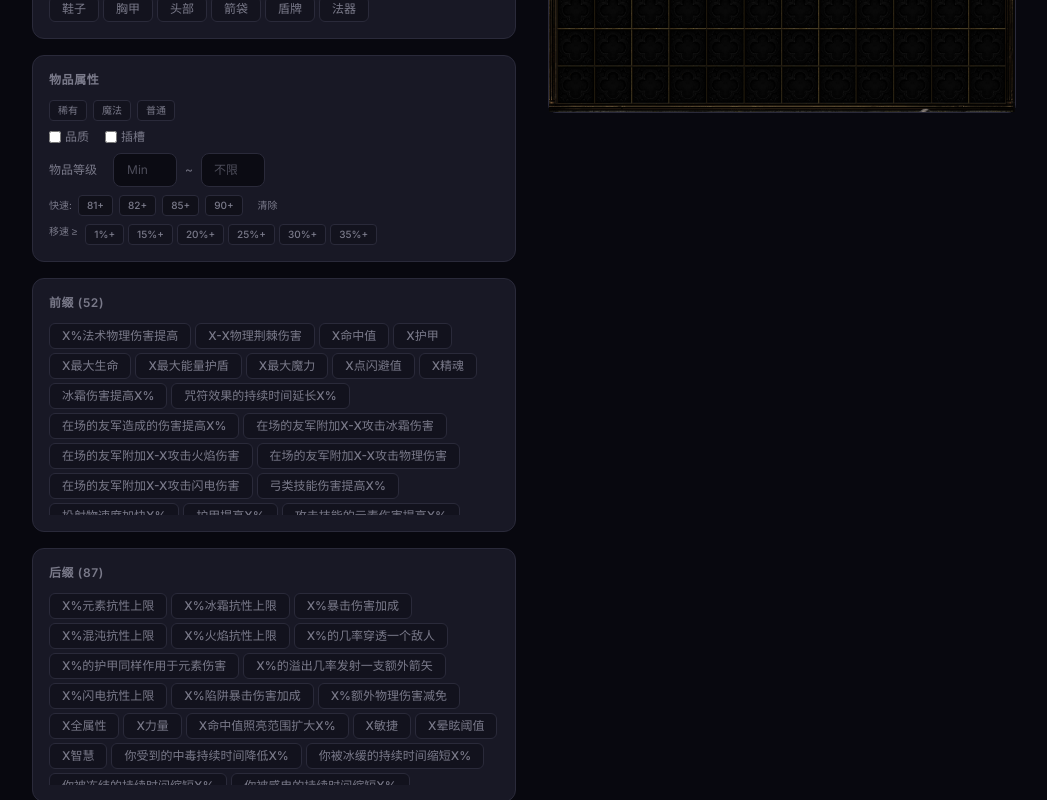
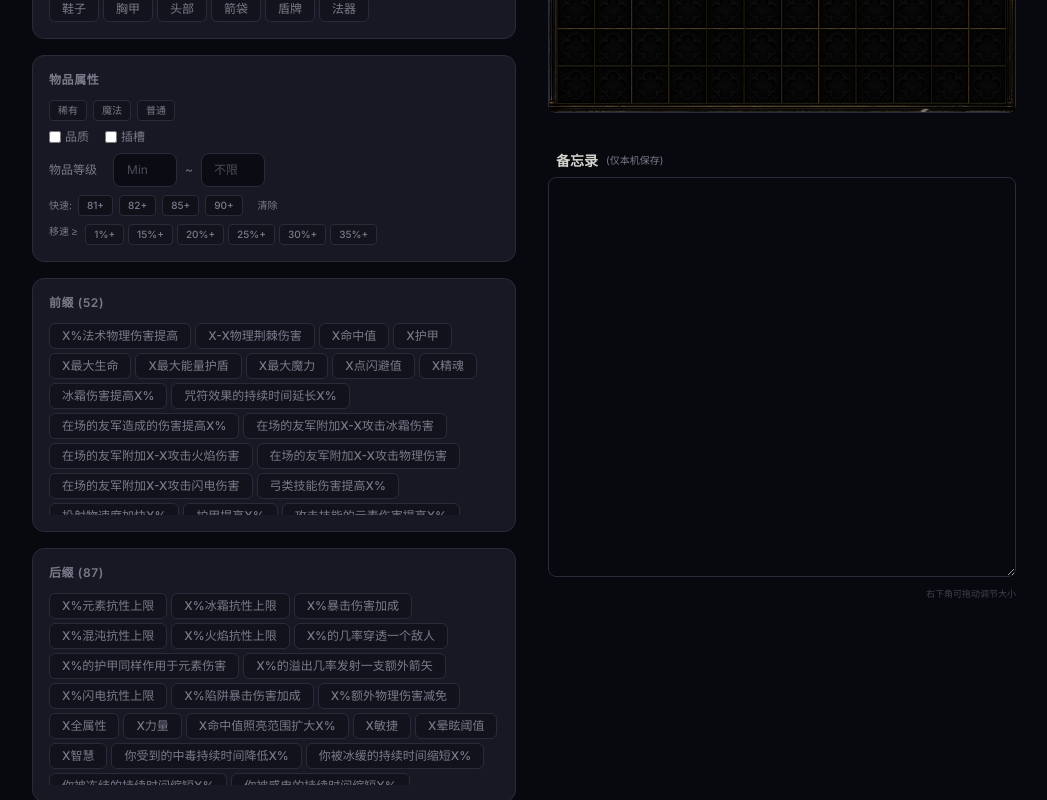
Before and after one commit to zhenkq830/cnpoe, a React (Vite) app: page /regex in a window 1280 px wide. Shown: the part 471-1271 px from the top of the page, without its empty margins (208-1255 px from the left). Built offline with nearby package versions, Linux system fonts and the light colour scheme.

Commit message:
feat: Umami统计 + 神圣模拟器优化
- 复制正则时异步上报选中的词缀到Umami
- 神圣模拟器: 备忘录输入框 + 去边框 + 玩法说明
- 用户无感知，失败不影响操作

```diff
--- a/src/components/DivineGame.tsx
+++ b/src/components/DivineGame.tsx
@@ -104,6 +104,9 @@ export default function DivineGame() {
     return saved ? parseInt(saved) : 20;
   });
   const [message, setMessage] = useState('');
+  const [memo, setMemo] = useState(() => {
+    try { return localStorage.getItem('divine-memo') || ''; } catch { return ''; }
+  });
   const imgRef = useRef<HTMLImageElement>(null);
   const [scale, setScale] = useState(1);
 
@@ -176,7 +179,7 @@ export default function DivineGame() {
     setMessage('已重置');
   };
 
-  return (
+  return (<>
     <div className="game-area relative">
       <div className="flex items-center justify-between px-2 py-1.5">
         <div className="flex items-center justify-between">
@@ -325,5 +328,26 @@ export default function DivineGame() {
         </div>
       )}
     </div>
-  );
+
+    {/* 备忘录 */}
+    <div className="mx-2">
+      <div className="flex items-center justify-between px-2 py-1.5">
+        <div className="flex items-center gap-2">
+          <span className="text-sm font-bold text-poe-text">备忘录</span>
+          <span className="text-[10px] text-poe-muted">(仅本机保存)</span>
+        </div>
+      </div>
+      <textarea
+        className="text-xs w-full font-mono bg-poe-dark/80 border border-poe-border rounded-lg px-3 py-2 text-poe-text placeholder:text-poe-muted/60 focus:outline-none focus:ring-2 focus:ring-poe-gold/30 focus:border-poe-gold/50 transition-colors resize-y" style={{ height: 400 }}
+        placeholder=""
+        value={memo}
+        onChange={(e) => {
+          setMemo(e.target.value);
+          try { localStorage.setItem('divine-memo', e.target.value); } catch {}
+        }}
+        spellCheck={false}
+      />
+      <p className="text-[9px] text-poe-muted/50 mt-1 text-right">右下角可拖动调节大小</p>
+    </div>
+  </>);
 }
--- a/src/components/regex/RegexOutput.tsx
+++ b/src/components/regex/RegexOutput.tsx
@@ -1,5 +1,8 @@
+import { useCallback } from 'react';
 import { useCopy } from '../../hooks/useCopy';
 import { getLengthColor, getLengthLabel } from '../../engine/regexEngine';
+import { useAppStore } from '../../store/useAppStore';
+import { trackCopy } from '../../utils/track';
 import DivineGame from '../DivineGame';
 import Button from '../ui/Button';
 
@@ -12,7 +15,14 @@ interface Props {
 
 export default function RegexOutput({ regex, shortRegex, explanation, lang }: Props) {
   const { copied, copy } = useCopy();
+  const { regexInput: f } = useAppStore();
   const display = (shortRegex && shortRegex.length < regex.length) ? shortRegex : regex;
+
+  const handleCopy = useCallback(async (text: string) => {
+    const allSelected = [...(f.modIds || []), ...(f.resistances || []), ...(f.mapModIds || [])];
+    trackCopy(allSelected);
+    copy(text);
+  }, [f, copy]);
   const len = display.length;
   const cls = getLengthColor(len) === 'green' ? 'text-poe-green' : getLengthColor(len) === 'yellow' ? 'text-poe-yellow' : 'text-poe-red';
 
@@ -47,7 +57,7 @@ export default function RegexOutput({ regex, shortRegex, explanation, lang }: Pr
               </span>
             )}
           </div>
-          <Button size="sm" onClick={() => copy(display)}>
+          <Button size="sm" onClick={() => handleCopy(display)}>
             {copied ? '已复制' : '复制'}
           </Button>
         </div>
--- /dev/null
+++ b/src/utils/track.ts
@@ -0,0 +1,12 @@
+/** 轻量统计 — 走 Umami 自定义事件, 失败不影响用户 */
+
+declare global { interface Window { umami?: { track: (event: string, data?: Record<string,unknown>) => void } } }
+
+export function trackCopy(selected: string[]) {
+  try {
+    window.umami?.track('regex_copy', {
+      count: selected.length,
+      mods: selected.slice(0, 20).join(','),
+    });
+  } catch {}
+}
```
Also changed, not shown: index.html (+1 -0 lines).
